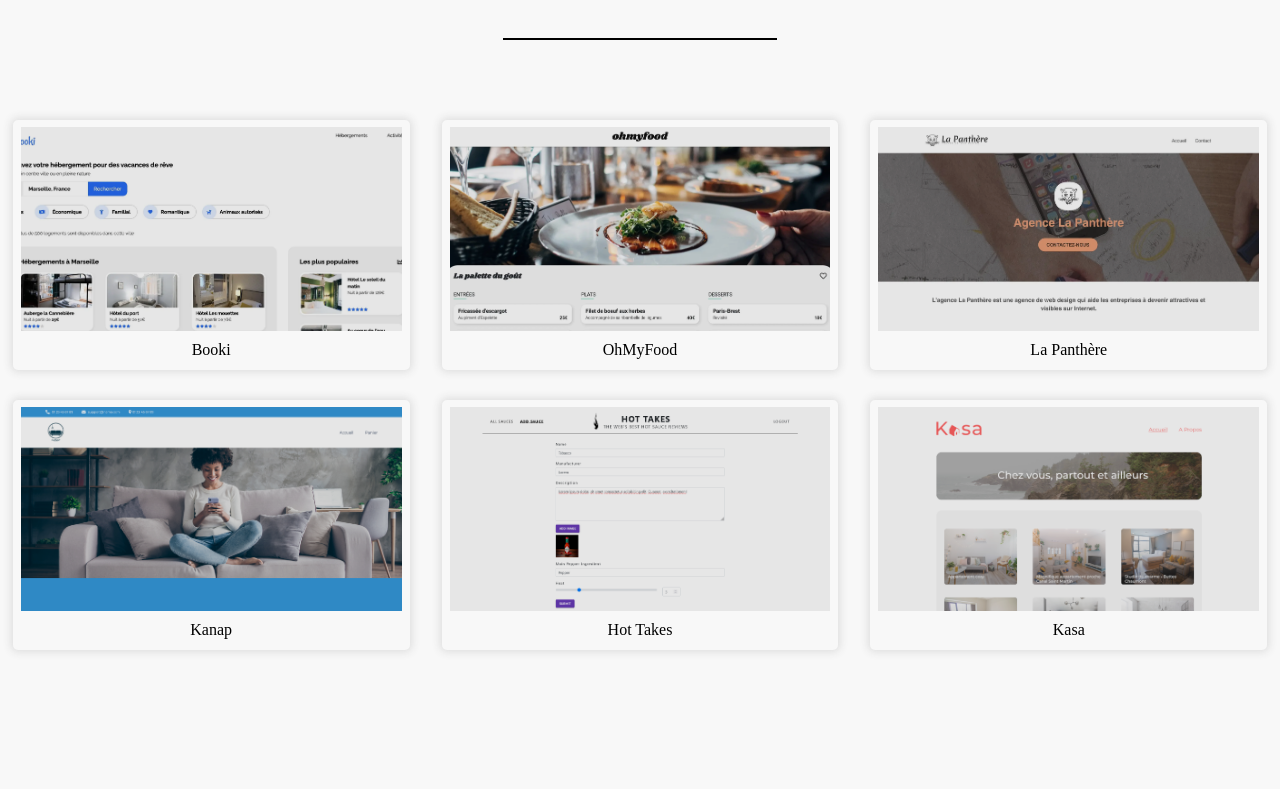
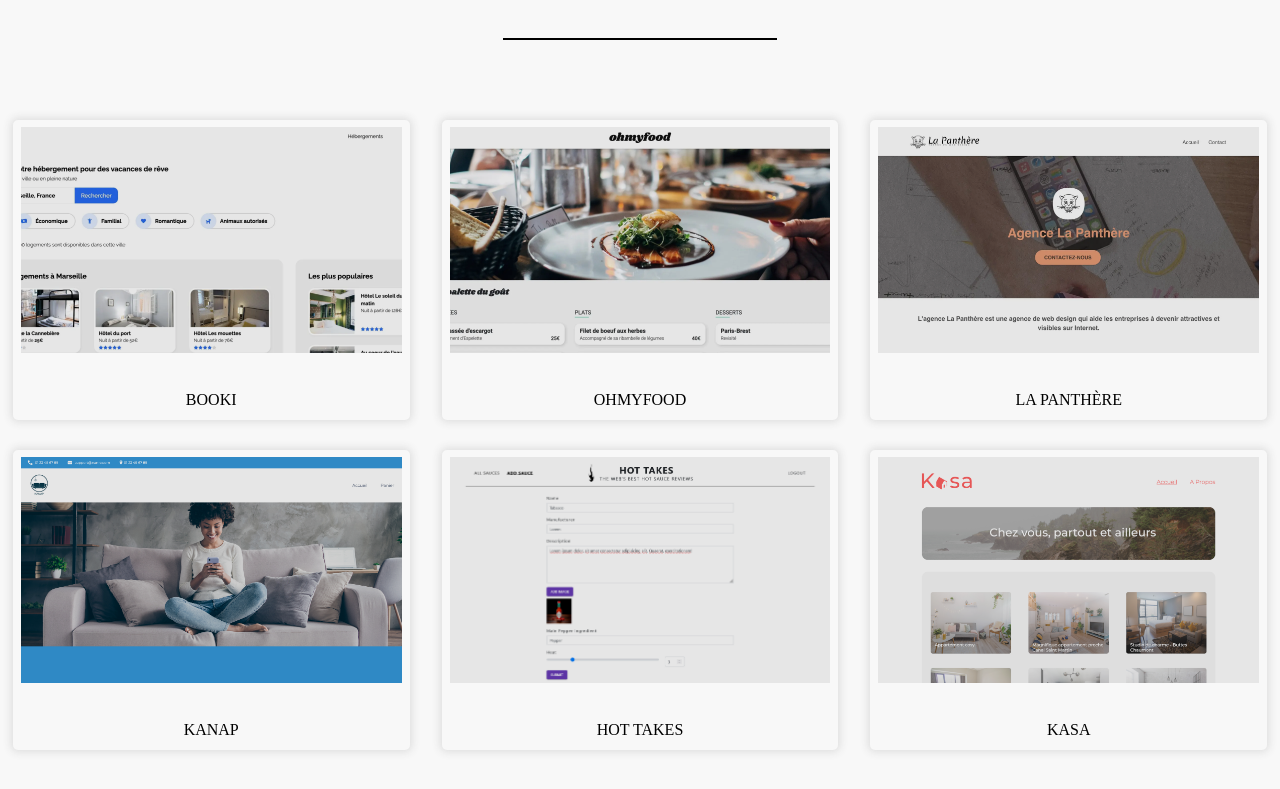
Before and after one commit to davidotch/portfolio, a React (Create React App) app: page / in a window 1280 px wide. Shown: the part 2691-3480 px from the top of the page. Built offline with nearby package versions, Linux system fonts and the light colour scheme; a web font is replaced by a local one.

Commit message:
fix height

```diff
--- a/src/sass/components/_project.scss
+++ b/src/sass/components/_project.scss
@@ -19,12 +19,13 @@
     &_card {
         display: flex;
         width: 31%;
+        height: 300px;
         background-color: #f8f8f8;
         padding-top: 3px;
         margin-bottom: 30px;
         flex-direction: column;
         border-radius: 5px;
-        max-height: 250px;
+        max-height: 300px;
         @include shadow;
         transition: .4s ease-out;
         justify-content: space-between;
@@ -35,9 +36,13 @@
     &_card-img {
         object-fit: cover;
         width: 100%;
-        height: 220px;
+        height: 230px;
         padding: 4px 8px 0px 8px;
         filter: brightness(90%);
+        transition: .4s ease-out;
+        &:hover {
+            filter: brightness(100%);
+        }
     }
     &_title {
         font-size: 16px;
@@ -45,6 +50,7 @@
         margin: 0 auto;
         color: #000;
         font-weight: normal;
+        text-transform: uppercase;
     }
 
 
```
Also changed, not shown: src/sass/main.css.
